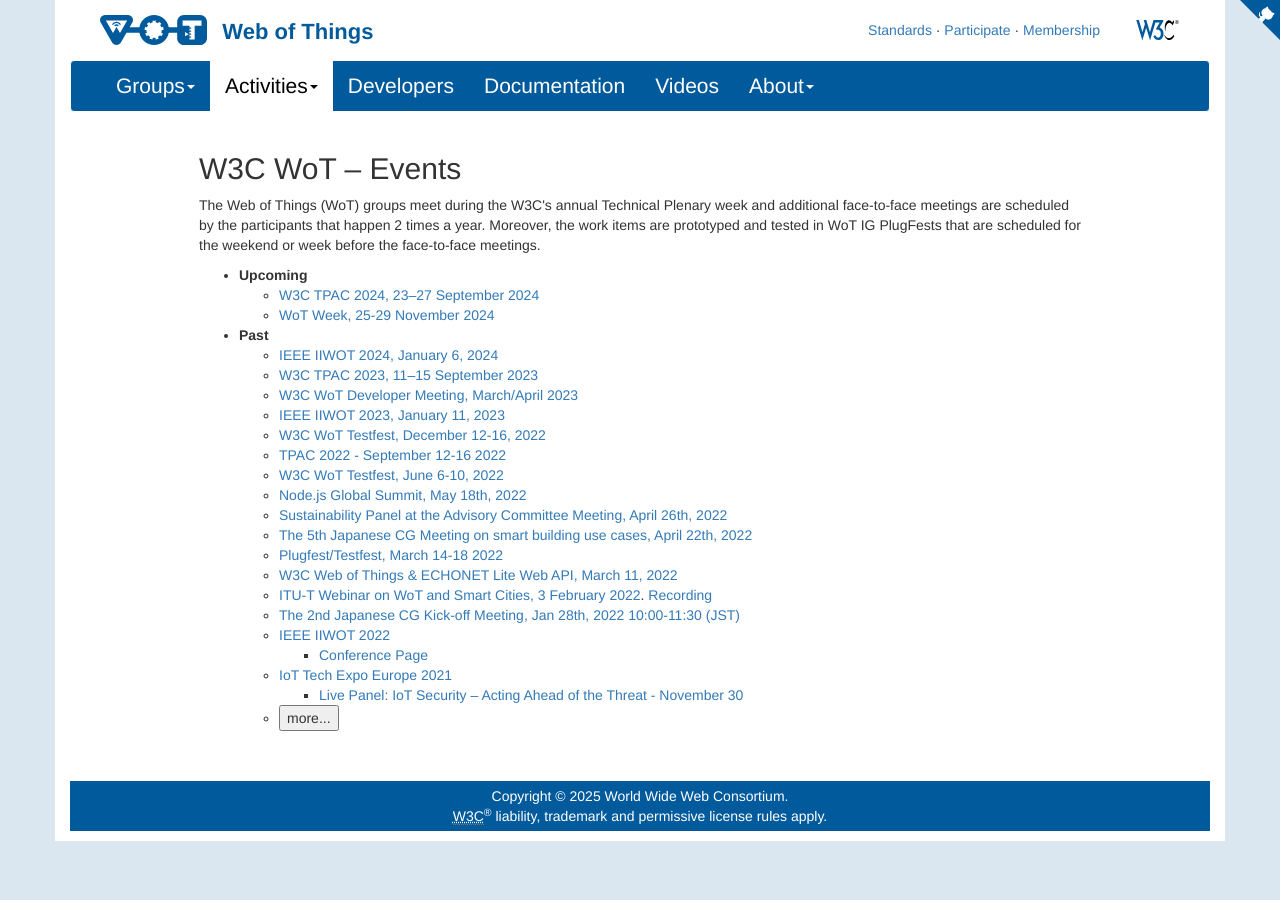
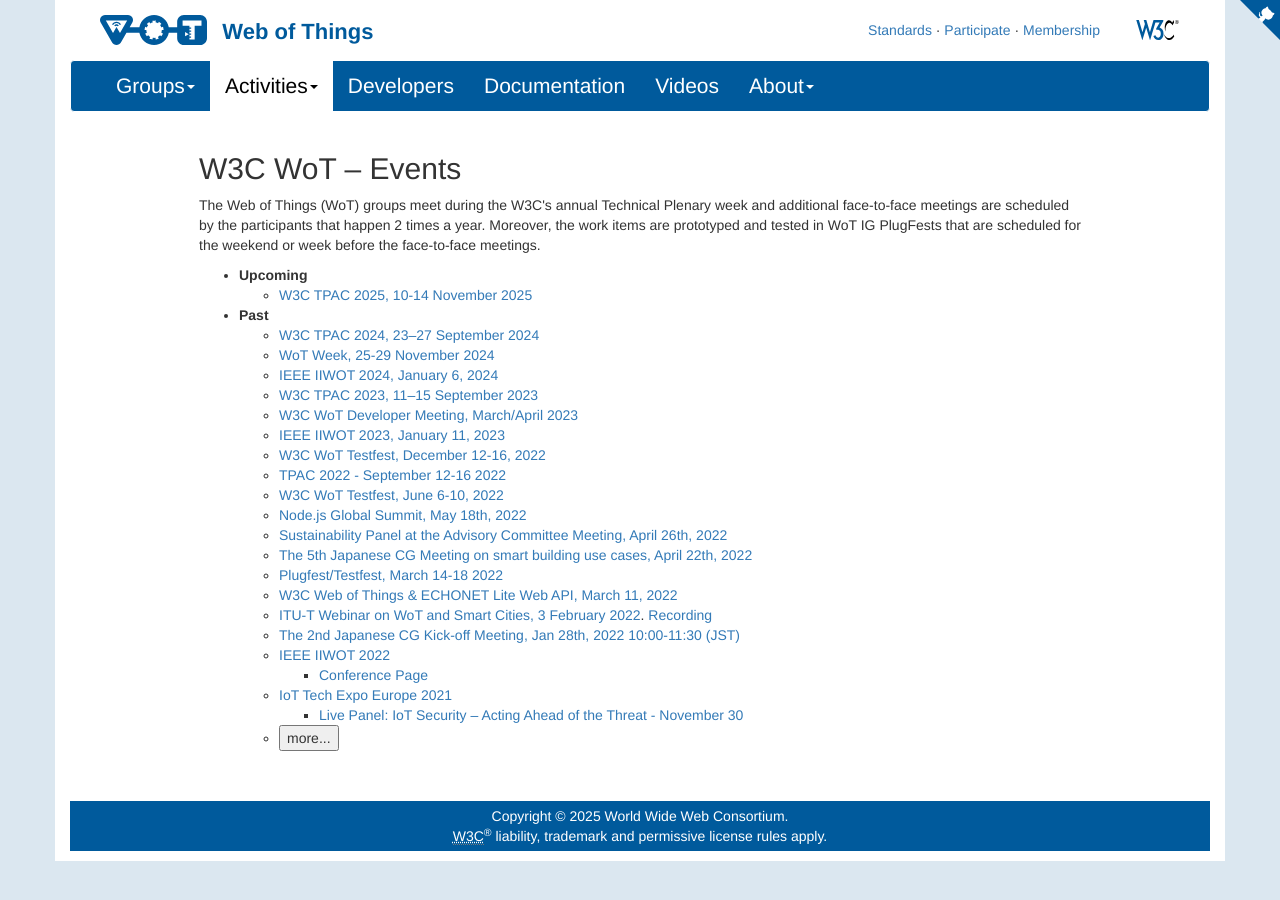
Before and after one commit to w3c/wot-marketing, a Jekyll site: the page built from docs/activities/events/index.html, in a window 1280 px wide. Built offline with Jekyll 4.4.1, drawn with Linux system fonts in a browser that asks for light colours; nearby versions of some CDN libraries; comment, search, counter and statistics services are not loaded.

Commit message:
Update events

```diff
--- a/docs/activities/events/index.html
+++ b/docs/activities/events/index.html
@@ -28,13 +28,14 @@
 		<li>
 			<strong>Upcoming</strong>
 			<ul>
-				<li><a href="https://www.w3.org/2024/09/TPAC/Overview.html">W3C TPAC 2024, 23–27 September 2024</a></li>
-				<li><a href="https://www.w3.org/WoT/IG/wiki/Wiki_for_WoT_Week_2024_planning">WoT Week, 25-29 November 2024</a></li>
+				<li><a href="https://www.w3.org/wiki/TPAC/2025">W3C TPAC 2025, 10-14 November 2025</a></li>
 			</ul>
 		</li>
 		<li>
 			<strong>Past</strong>
 			<ul>
+				<li><a href="https://www.w3.org/2024/09/TPAC/Overview.html">W3C TPAC 2024, 23–27 September 2024</a></li>
+				<li><a href="https://www.w3.org/WoT/IG/wiki/Wiki_for_WoT_Week_2024_planning">WoT Week, 25-29 November 2024</a></li>
 				<li><a href="https://iiwot24.nws.cs.unibo.it/">IEEE IIWOT 2024, January 6, 2024</a></li>
 				<li><a href="https://www.w3.org/2023/09/TPAC/">W3C TPAC 2023, 11–15 September 2023</a></li>
 				<li><a href="https://github.com/w3c/wot-testing/tree/main/events/2023.03.DevMtg">W3C WoT Developer Meeting, March/April 2023</a></li>
```
